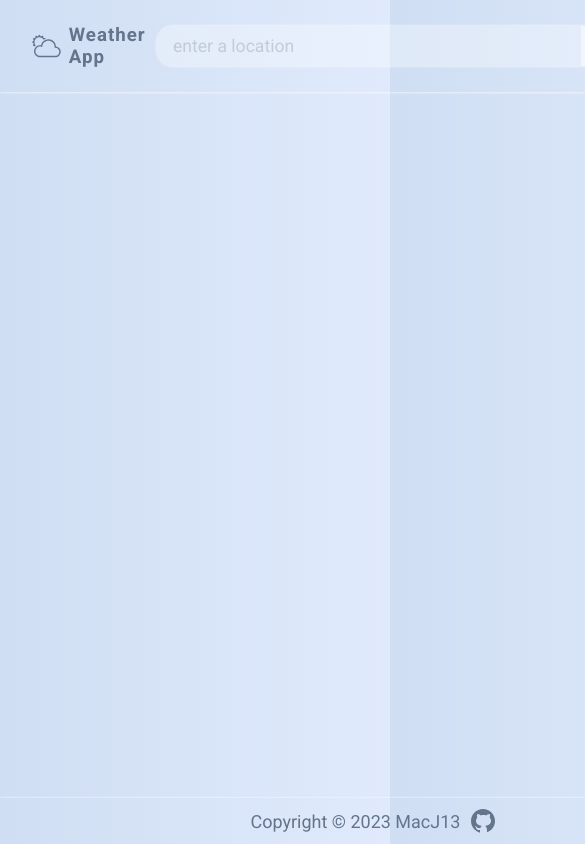
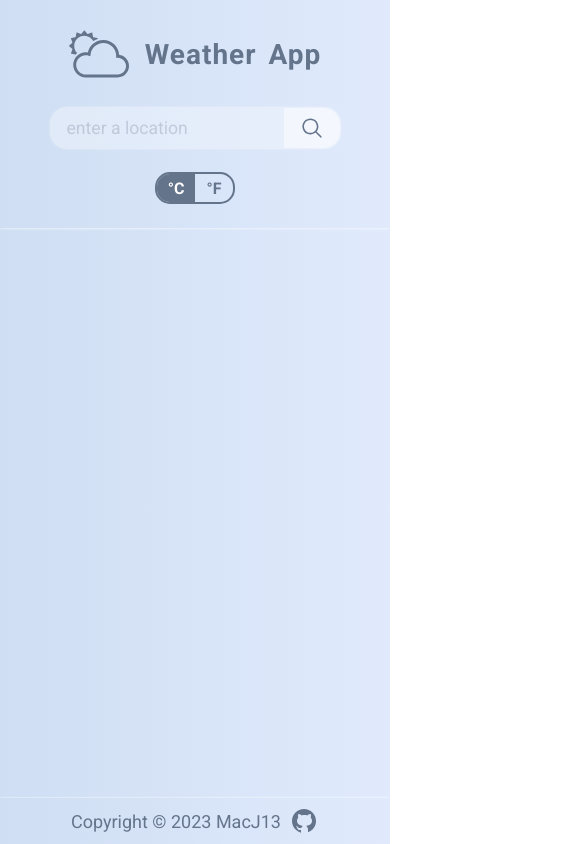
Before and after one commit to MacJ13/weather-app, a website built with webpack: page dist/index.html in a window 390 px wide. Shown: the top 844 px of the page, 585 px wide, since content can reach past the window. Built offline with nearby package versions, Linux system fonts and the light colour scheme.

Commit message:
Create responsive style for nav and card elements

```diff
--- a/src/sass/_base.scss
+++ b/src/sass/_base.scss
@@ -41,8 +41,10 @@ body {
   //   backdrop-filter: blur(25px);
   //   background-color: #f0f9ff;
   min-height: 100vh;
+  max-width: 120rem;
+  margin: 0 auto;
+  width: 100%;
 
-  margin: 0 auto;
   //   padding: 2rem;
 }
 
--- a/src/sass/_components.scss
+++ b/src/sass/_components.scss
@@ -19,7 +19,8 @@
     border-radius: 1rem;
     overflow: hidden;
     // width: 100%;
-    width: 30rem;
+    // max-width: 40rem;
+    width: 100%;
   }
   &-input {
     flex: auto;
--- a/src/sass/_layout.scss
+++ b/src/sass/_layout.scss
@@ -11,6 +11,10 @@
   font-size: 1.2rem;
   color: var(--weather-font-color);
   width: 100%;
+
+  @media screen and (max-width: 800px) {
+    padding: 5rem 5%;
+  }
 }
 
 #container.hidden {
@@ -33,10 +37,19 @@
     display: flex;
   }
 
+  @media screen and (max-width: 800px) {
+    flex-direction: column;
+    gap: 1.5rem;
+  }
+
   &-logo {
     display: flex;
     align-items: center;
     gap: 0.5rem;
+
+    @media screen and (max-width: 800px) {
+      gap: 1rem;
+    }
   }
 
   &-title {
@@ -44,6 +57,10 @@
     word-spacing: 0.25rem;
     letter-spacing: 1px;
     color: var(--weather-font-color);
+
+    @media screen and (max-width: 800px) {
+      font-size: 1.75rem;
+    }
   }
 
   &-icon {
@@ -51,6 +68,11 @@
     width: 2.5rem;
     height: 2.5rem;
     fill: var(--weather-font-color);
+
+    @media screen and (max-width: 800px) {
+      width: 3.75rem;
+      height: 3.75rem;
+    }
   }
 
   &-mode {
```
